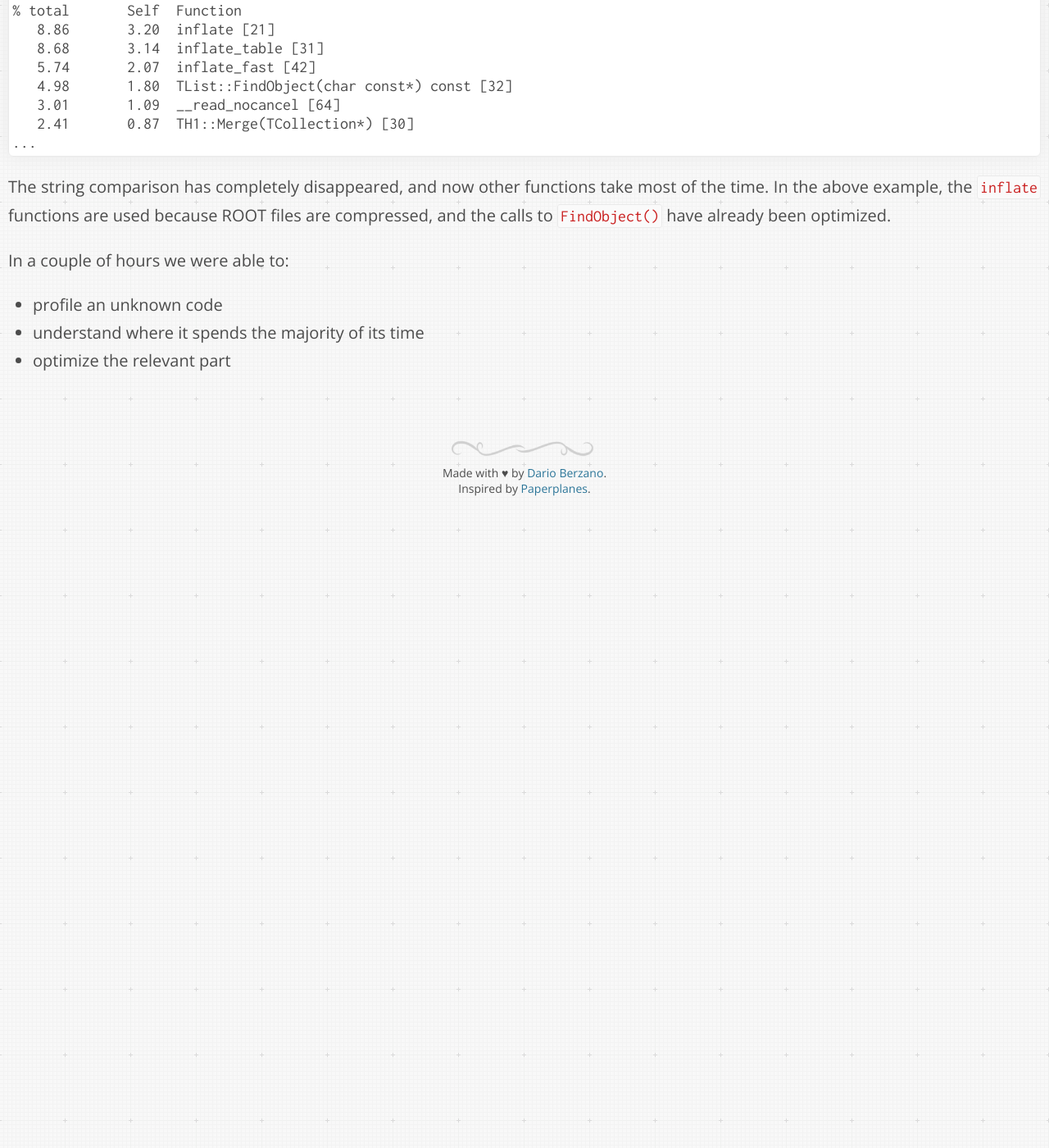
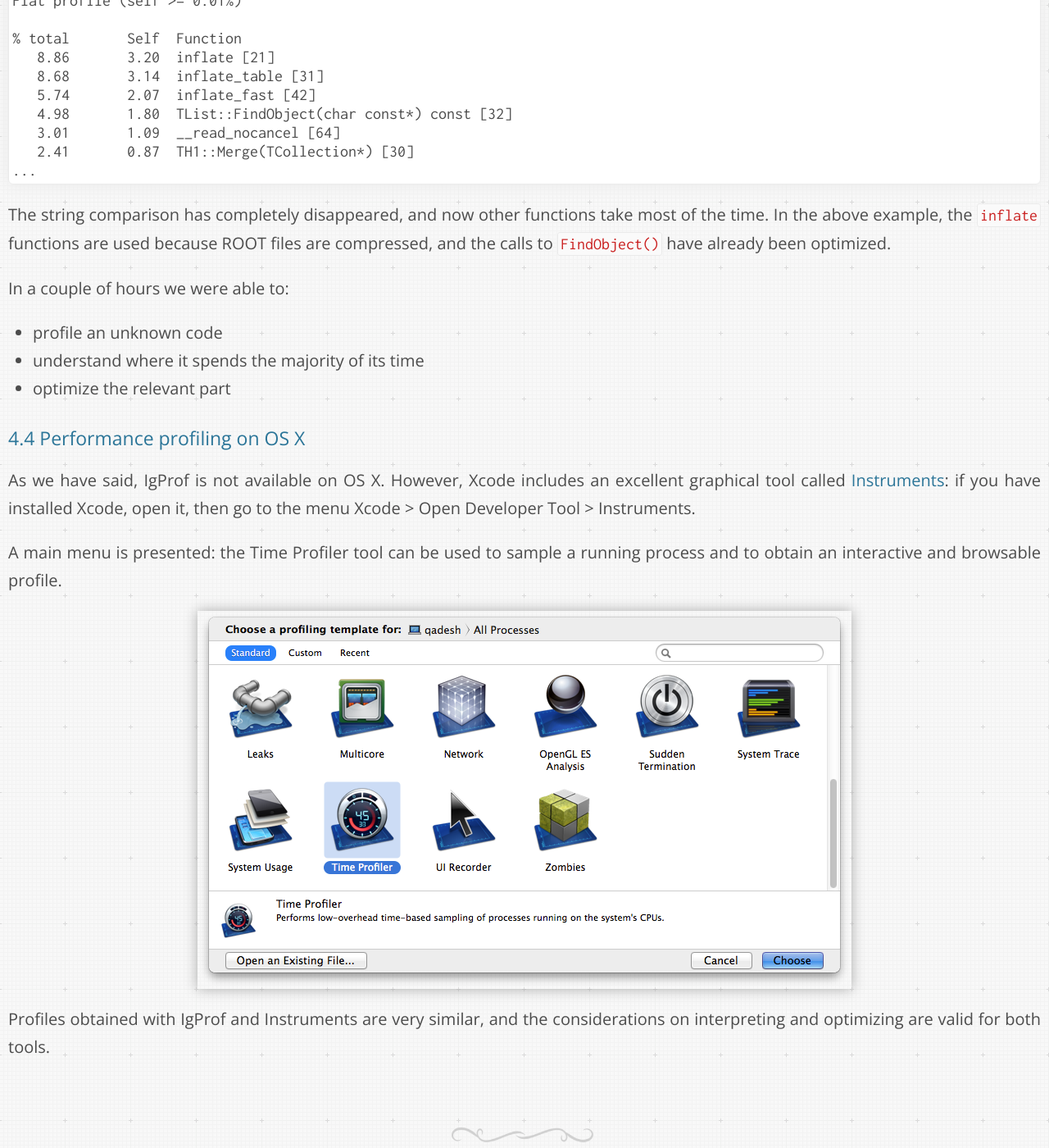
Before and after one commit to dberzano/dberzano.github.io, a Jekyll site: the page built from alice/debug/index.md, in a window 1280 px wide and 1400 px high, scrolled down 22794 px. Shown: the whole window at 82% size. Built offline with Jekyll 4.4.1, drawn with Linux system fonts in a browser that asks for light colours; Markdown is read by kramdown in place of the engine named in the settings; before the commit the page ends 23424 px from its top, so only the background shows below that; some of the changed text lies outside the part shown.

Commit message:
DebugTut: Instruments Time Profile

```diff
--- a/alice/debug/index.md
+++ b/alice/debug/index.md
@@ -1119,6 +1119,27 @@ In a couple of hours we were able to:
 * understand where it spends the majority of its time
 * optimize the relevant part
 
+
+### Performance profiling on OS X
+
+As we have said, IgProf is not available on OS X. However, Xcode
+includes an excellent graphical tool called
+[Instruments](https://developer.apple.com/library/mac/documentation/DeveloperTools/Conceptual/InstrumentsUserGuide/Introduction/Introduction.html):
+if you have installed Xcode, open it, then go to the menu
+**Xcode > Open Developer Tool > Instruments**.
+
+A main menu is presented: the **Time Profiler** tool can be used to
+sample a running process and to obtain an interactive and browsable
+profile.
+
+![Xcode Instruments](xcode-instruments-main.png)
+
+Profiles obtained with IgProf and Instruments are very similar, and
+the considerations on interpreting and optimizing are valid for both
+tools.
+
+
+
 <!--
 
 brew install homebrew/dupes/gdb
```
Also changed, not shown: alice/debug/xcode-instruments-main.png (added).
